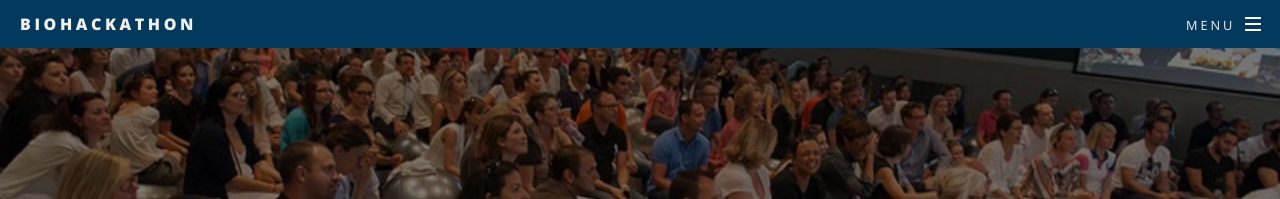
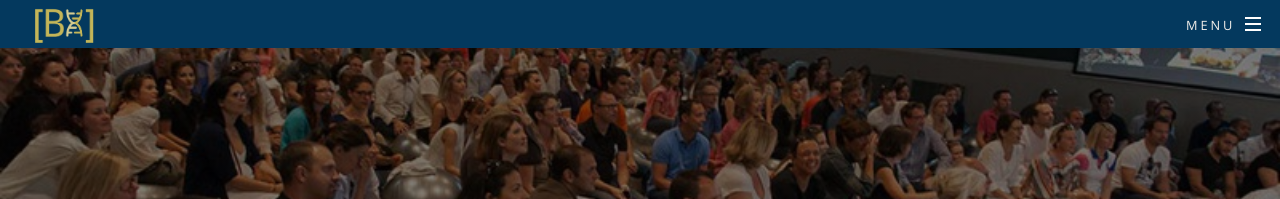
Before and after one commit to elixir-europe/bh2018paris, a Jekyll site: the page built from elements.html, in a window 1280 px wide. Shown: the top 199 px of the page. Built offline with Jekyll 4.4.1, drawn with Linux system fonts in a browser that asks for light colours; nearby versions of some CDN libraries.

Commit message:
Added new logo BH brakets defined helix

```diff
--- a/_includes/header.html
+++ b/_includes/header.html
@@ -1,6 +1,9 @@
 <!-- Header -->
 <header id="header"{% if page.layout == 'landing' %} class="alt"{% endif %}>
-  <h1><a href="{{ site.baseurl }}/index.html">{{ site.title }}</a></h1>
+  <!-- <h1><a href="{{ site.baseurl }}/index.html">{{ site.title }}</a></h1> -->
+  <div class="logo">
+    <img src="images/logos/bhlogolightnotx.png" alt="" />
+  </div>
   <nav id="nav">
     <ul>
       <li class="special">
--- a/css/main.scss
+++ b/css/main.scss
@@ -1344,6 +1344,14 @@ body.is-menu-visible {
 	top: 0;
 	width: 100%;
 	z-index: _misc(z-index-base);
+	.logo {
+		margin: 1px 0 0 2em;
+		height: 100%;
+		img {
+			width: auto;
+			height: 100%;
+		}
+	}
 	h1 {
 		@include vendor('transition',
 		'opacity #{_duration(transitions)} ease');
@@ -1416,7 +1424,7 @@ body.is-menu-visible {
 	}
 	&.alt {
 		background: transparent;
-		h1 {
+		h1, .logo {
 			@include vendor('pointer-events',
 			'none');
 			opacity: 0;
--- a/index.html
+++ b/index.html
@@ -6,7 +6,7 @@ layout: landing
 <section id="banner">
 	<div class="inner">
 		<div class="title">
-			<img src="images/logos/bhlogolight.png" alt="" />
+			<img src="images/logos/bhlogolightnotx.png" alt="" />
 			<h2>
 				{{ site.title }}
 			</h2>
```
Also changed, not shown: images/logos/bhlogodark.png, images/logos/bhlogodarknotx.png (added), images/logos/bhlogolight.png, images/logos/bhlogolightnotx.png (added).
